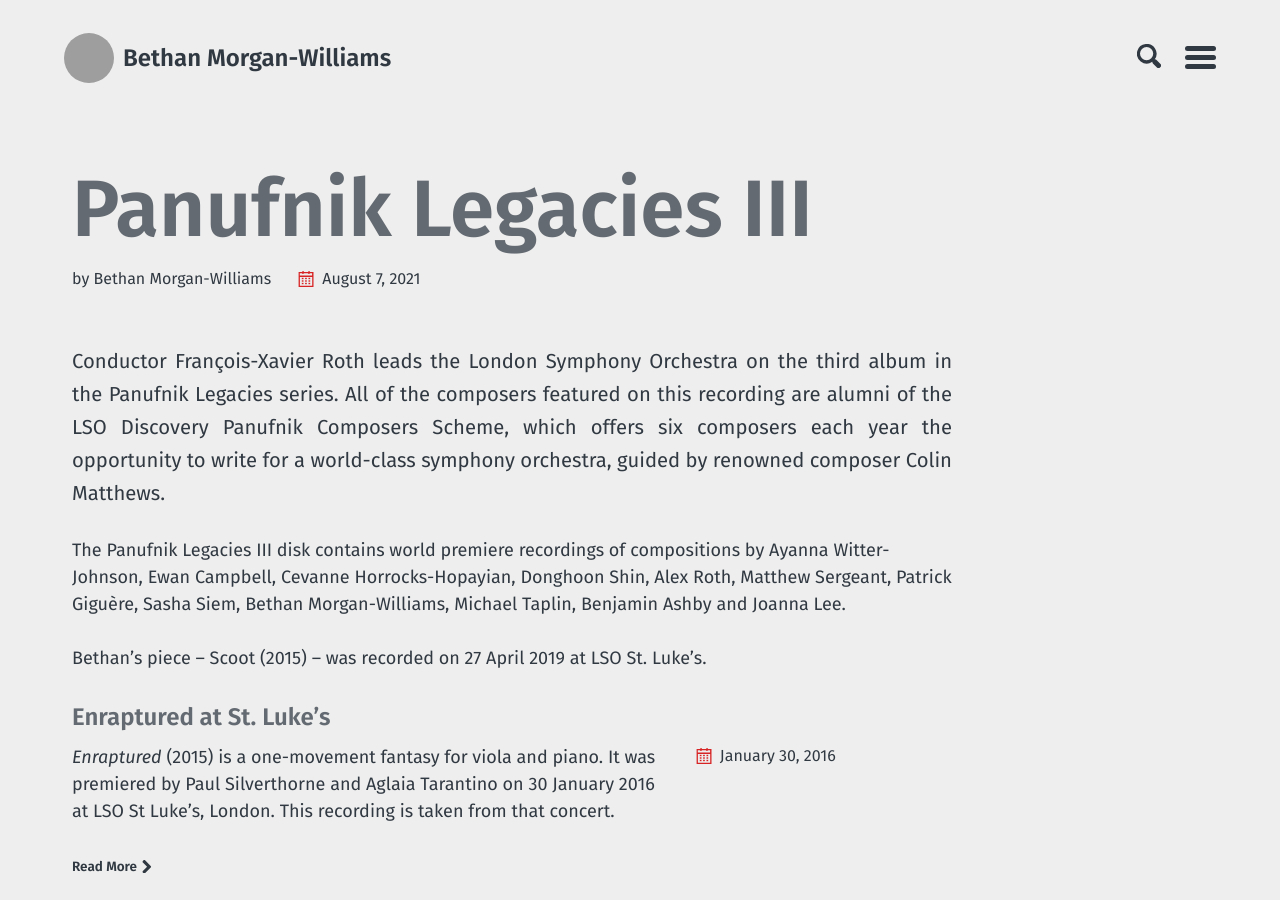
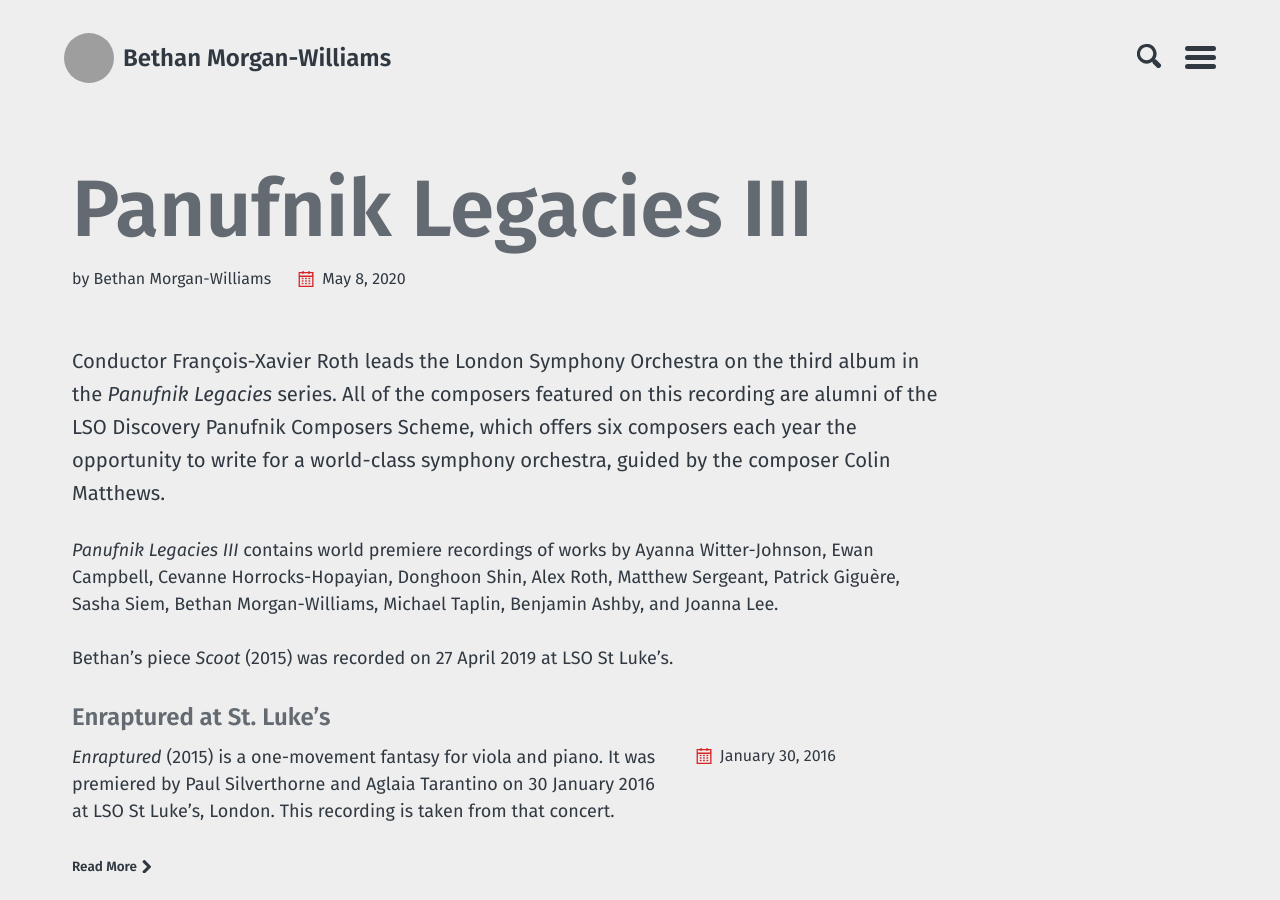
Before and after one commit to morganwilliamsb/website, a Jekyll site: the page built from _listen/panufnik-legacies-III.md, in a window 1280 px wide and 900 px high. Built offline with Jekyll 4.4.1, drawn with Linux system fonts in a browser that asks for light colours; some of the changed text lies outside the part shown; grey boxes are pictures that could not be loaded.

Commit message:
Fix date and format text in Panufnik Legacies III
Updated the release date and improved text formatting.

```diff
--- a/_listen/panufnik-legacies-III.md
+++ b/_listen/panufnik-legacies-III.md
@@ -1,12 +1,11 @@
 ---
 title: "Panufnik Legacies III"
 layout: collection
-date: 2021-08-07
+date: 2020-05-08
 ---
 
-Conductor François-Xavier Roth leads the London Symphony Orchestra on the third album in the Panufnik Legacies series. All of the composers featured on this recording are alumni of the LSO Discovery Panufnik Composers Scheme, which offers six composers each year the opportunity to write for a world-class symphony orchestra, guided by renowned composer Colin Matthews.
-{: .text-justify}
+Conductor François-Xavier Roth leads the London Symphony Orchestra on the third album in the *Panufnik Legacies* series. All of the composers featured on this recording are alumni of the LSO Discovery Panufnik Composers Scheme, which offers six composers each year the opportunity to write for a world-class symphony orchestra, guided by the composer Colin Matthews.
 
-The Panufnik Legacies III disk contains world premiere recordings of compositions by Ayanna Witter-Johnson, Ewan Campbell, Cevanne Horrocks-Hopayian, Donghoon Shin, Alex Roth, Matthew Sergeant, Patrick Giguère, Sasha Siem, Bethan Morgan-Williams, Michael Taplin, Benjamin Ashby and Joanna Lee.
+*Panufnik Legacies III* contains world premiere recordings of works by Ayanna Witter-Johnson, Ewan Campbell, Cevanne Horrocks-Hopayian, Donghoon Shin, Alex Roth, Matthew Sergeant, Patrick Giguère, Sasha Siem, Bethan Morgan-Williams, Michael Taplin, Benjamin Ashby, and Joanna Lee.
 
-Bethan’s piece – Scoot (2015) – was recorded on 27 April 2019 at LSO St. Luke’s.
+Bethan’s piece *Scoot* (2015) was recorded on 27 April 2019 at LSO St Luke’s.
```
